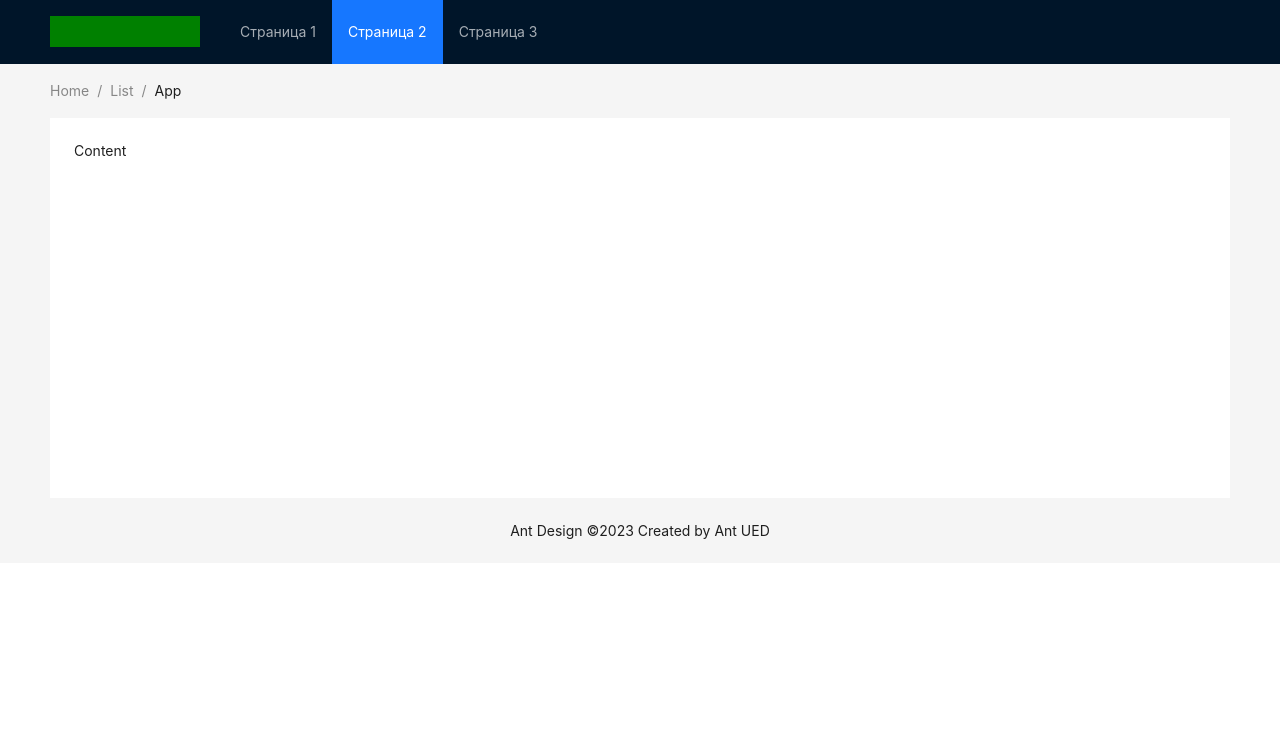
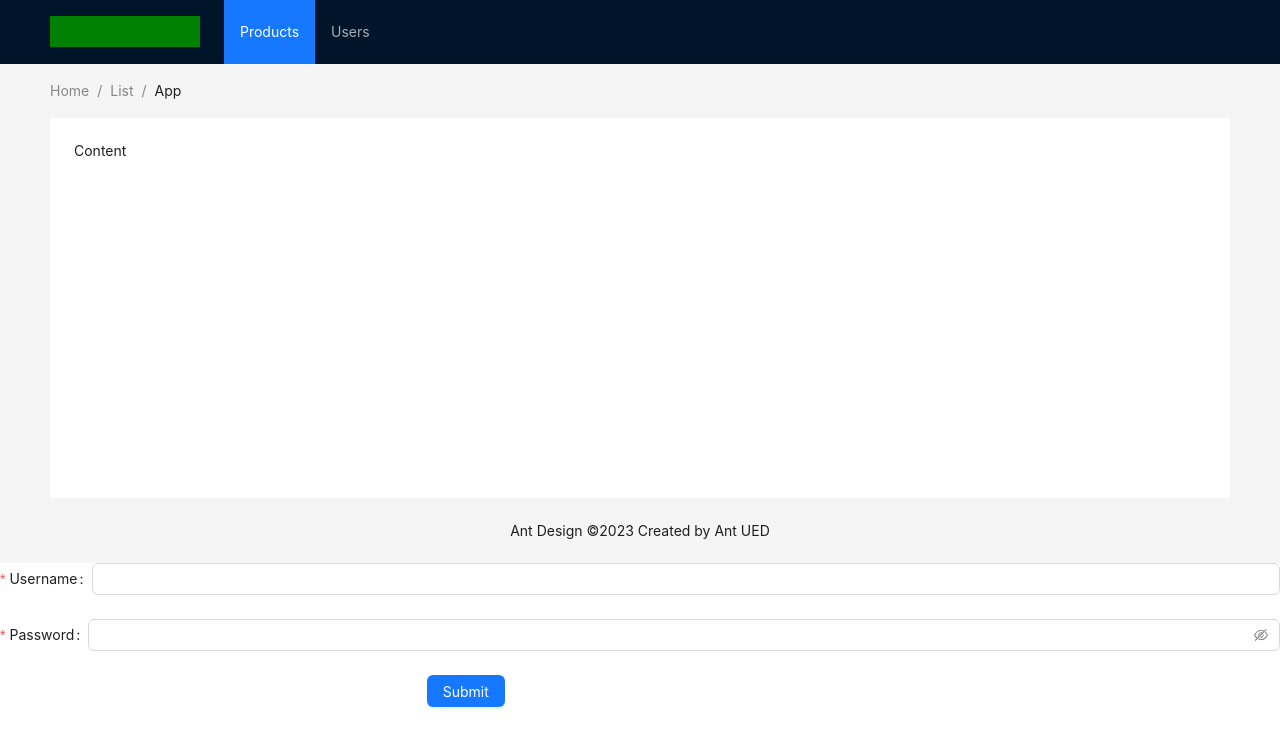
Before and after one commit to prognozpogody/BFDZ, a React (Create React App) app: page / in a window 1280 px wide. Shown: the top 748 px of the page. Built offline with nearby package versions, Linux system fonts and the light colour scheme.

Commit message:
Working, erorr clear

```diff
--- a/src/App.js
+++ b/src/App.js
@@ -1,17 +1,46 @@
 import Header from "./Components/Header/Header";
-import Content from "./Components/Content/Content";
+import ProductPage from "./Components/Content/ProductPage";
 import Footer from "./Components/Footer/Footer";
-
+import { FormAuthorization } from "./Components/FormAuthorization/FormAuthorization";
+import { useEffect, useState } from "react";
 import "./App.css";
-import { useNavigate } from "react-router-dom";
+import { useNavigate, Outlet } from "react-router-dom";
+import { api } from "./Components/Api/Api";
 
 function App() {
   const navigate = useNavigate();
+  const [isAuth, setIsAuth] = useState(false);
+  const onFinish = async (values) => {
+    const res = await api.authorization(values);
+    // проверка
+    const responce = await res.json();
+
+    setIsAuth(true);
+    localStorage.setItem("token", responce.token);
+    navigate("products");
+  };
+
+  useEffect(() => {
+    // проверяем авторизован ли пользователь через наличие токена
+    //TODO: проверять не просто наличие токена, а его состояние
+    // отправляя тестовый запрос
+    const token = localStorage.getItem("token");
+    if (token) {
+      setIsAuth(true);
+      navigate("products");
+    }
+  }, [navigate]);
+
   return (
     <>
       <Header />
-      <Content />
+      <ProductPage />
       <Footer />
+
+
+        <Outlet />
+        {!isAuth && <FormAuthorization onFinish={onFinish} />}
+
     </>
   );
 }
--- a/src/Components/Api/Api.js
+++ b/src/Components/Api/Api.js
@@ -3,11 +3,12 @@ class Api {
     this.url = "https://api.react-learning.ru/";
     this.groupId = groupId;
   }
-
+  // Регистрация
   registration() {}
 
+  // Авторизация
   authorization(values) {
-    return fetch(`${this.url}${this.groupId}signin`, {
+    return fetch(`${this.url}signin`, {
       method: "POST",
       headers: {
         Accept: "application/json",
@@ -17,6 +18,7 @@ class Api {
     });
   }
 
+  // Получение всех юзеров
   getAllUsers(token) {
     return fetch(`${this.url}${this.groupId}signin`, {
       method: "GET",
@@ -27,6 +29,30 @@ class Api {
       },
     });
   }
+
+  // получение информации о пользователе по токену в заголовках
+  getMeInfo(token) {
+    return fetch(`${this.url}/v2/${this.groupId}/users/me`, {
+      method: "GET",
+      headers: {
+        Accept: "application/json",
+        "Content-Type": "application/json",
+        Authorization: "Bearer " + token,
+      },
+    });
+  }
+
+  // получение всех товаров
+  getProducts(token) {
+    return fetch(`${this.url}/products`, {
+      method: "GET",
+      headers: {
+        Accept: "application/json",
+        "Content-Type": "application/json",
+        Authorization: "Bearer " + token,
+      },
+    });
+  }
 }
 
 const api = new Api("9-gr");
--- /dev/null
+++ b/src/Components/FormAuthorization/FormAuthorization.js
@@ -0,0 +1,32 @@
+import { Input, Form, Button } from 'antd';
+
+export function FormAuthorization({ onFinish }) {
+  return <Form
+    name="basic"
+    onFinish={onFinish}
+    autoComplete="off"
+  >
+    <Form.Item
+      label="Username"
+      name="email"
+      rules={[{ required: true, message: 'Please input your username!' }]}
+    >
+      <Input />
+    </Form.Item>
+
+    <Form.Item
+      label="Password"
+      name="password"
+      rules={[{ required: true, message: 'Please input your password!' }]}
+    >
+      <Input.Password />
+    </Form.Item>
+
+
+    <Form.Item wrapperCol={{ offset: 8, span: 16 }}>
+      <Button type="primary" htmlType="submit">
+        Submit
+      </Button>
+    </Form.Item>
+  </Form>
+}
--- a/src/Components/Header/Header.js
+++ b/src/Components/Header/Header.js
@@ -1,6 +1,17 @@
 import { Layout, Menu } from "antd";
 
 const { Header } = Layout;
+
+const menuItems = [
+  {
+    key: `products`,
+    label: `Products`,
+  },
+  {
+    key: `users`,
+    label: `Users`,
+  },
+];
 
 const Block = () => {
   return (
@@ -25,11 +36,8 @@ const Block = () => {
         <Menu
           theme="dark"
           mode="horizontal"
-          defaultSelectedKeys={["2"]}
-          items={new Array(3).fill(null).map((_, index) => ({
-            key: String(index + 1),
-            label: `Страница ${index + 1}`,
-          }))}
+          defaultSelectedKeys={["products"]}
+          items={menuItems}
         />
       </Header>
     </Layout>
```
Also changed, not shown: src/index.js (+10 -18 lines), src/Components/Content/ProductPage.js (renamed from src/Components/Content/Content.js).
